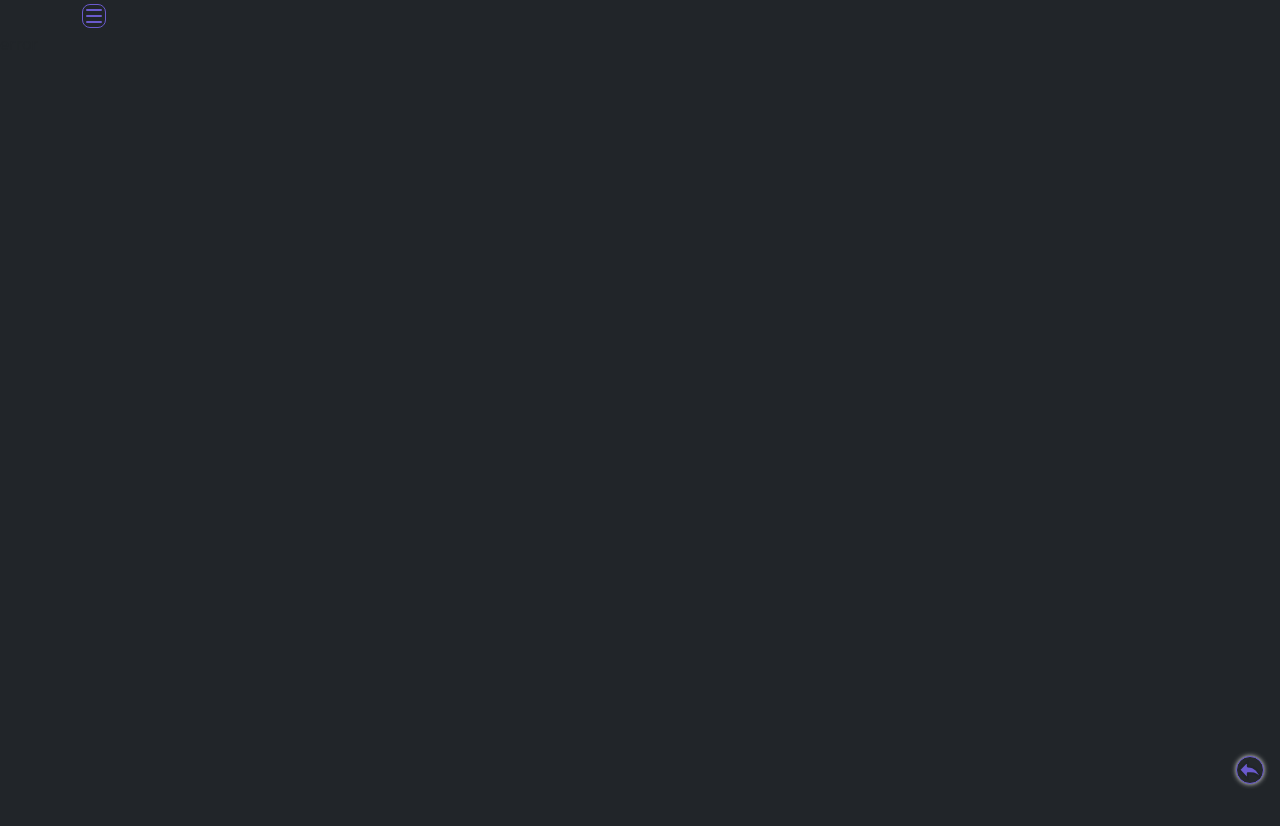
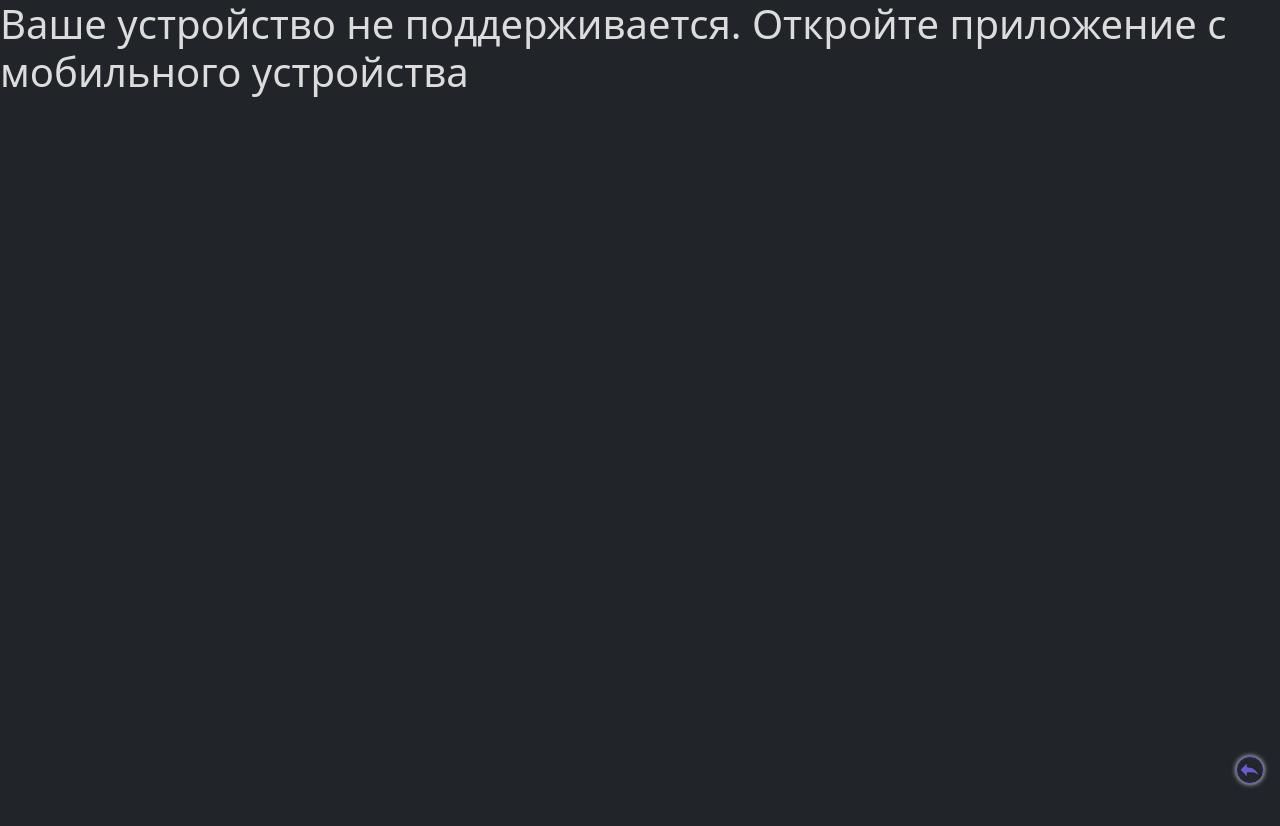
Before and after one commit to Dmitri2205/Offers_find, a React app: page /map in a window 1280 px wide. Shown: the top 826 px of the page. After the commit the page ends 800 px from the top, so only its background shows below. Built offline with nearby package versions, Linux system fonts and the light colour scheme; no server answers.

Commit message:
Geolocation watch version

```diff
--- a/src/App.tsx
+++ b/src/App.tsx
@@ -10,6 +10,7 @@ import { useAppDispatch, useAppSelector } from "./hooks";
 import { getUserGeolocation } from './store/reducers/CoordsSlice';
 import { Route, Routes } from "react-router-dom";
 import { MainMap } from './modules/Map/MainMap';
+import { NotSupportedDevice } from "@modules/content/ContentStyles";
 
 export default function App() {
   // const { setStores } = storesSlice.actions; //сеттер магазинов
@@ -51,6 +52,7 @@ export default function App() {
   return (
 
     <ApplicationWraper>
+      <Content>
       <Header
         mapShown={mapShown}
         setMapShown={setMapShown}
@@ -59,13 +61,15 @@ export default function App() {
       >
         <Aside menuOpened={menuOpened} childRef={asideMenu}/>
       </Header>
-      <Content>
         <Routes>
           <Route index element={<StoresList/>} />
           <Route path="store/:storeSap" element={<StoreDetails/>}/>
           <Route path="map" element={<MainMap/>}/>
         </Routes>
       </Content>
+      <NotSupportedDevice>
+        <h1>Ваше устройство не поддерживается. Откройте приложение с мобильного устройства</h1>
+      </NotSupportedDevice>
     </ApplicationWraper>
   );
 }
--- a/src/modules/content/ContentStyles.ts
+++ b/src/modules/content/ContentStyles.ts
@@ -1,16 +1,28 @@
 import styled from "styled-components";
+import { AppColors } from "@styles/global";
+
+const {cream} = AppColors
 
 export const Content = styled.main`
-display:flex;
+display:block;
 width:100%;
 height:100%;
 position:relative;
+@media (min-width:1025px){
+    display:none;
+}
 a{
     color:black;
     text-decoration:none;
 }
-div:has(.GoogleMapComponent){
-    width:100%;
-    height:100%;
+`
+
+export const NotSupportedDevice = styled.div`
+display:none;
+h1{
+    color:${cream}
+}
+@media (min-width:1025px){
+    display:block;
 }
 `
```
